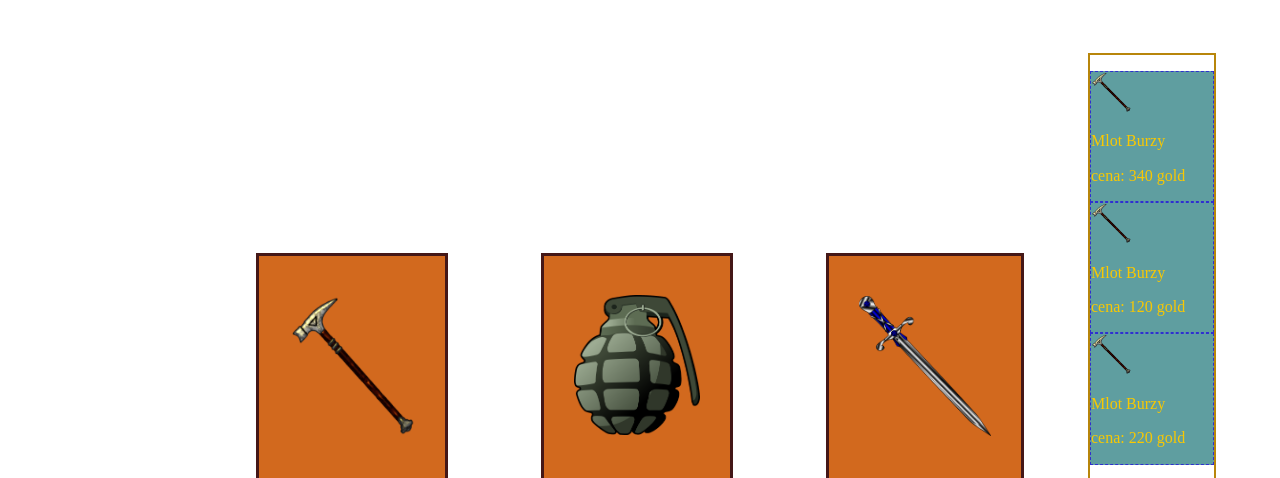
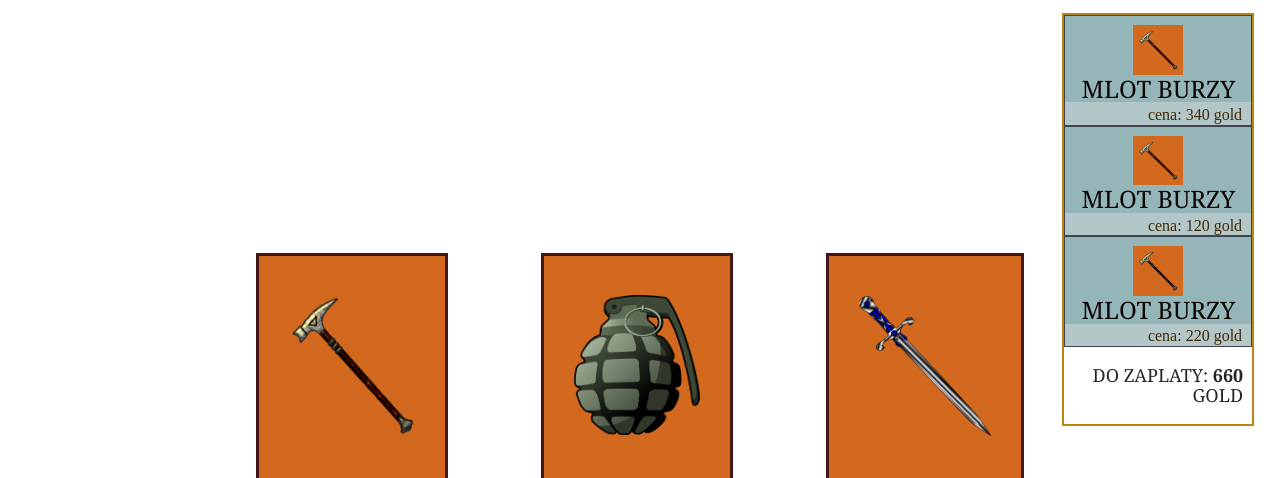
Before and after one commit to WaldekAdams/Shpo-App, a website: page src/content/index.html in a window 1280 px wide. Shown: the part 147-625 px from the top of the page. Drawn offline with nearby package versions, Linux system fonts and the light colour scheme; files that its build step writes are made by us from their sources.

Commit message:
finish basic style

```diff
--- a/src/content/index.html
+++ b/src/content/index.html
@@ -56,27 +56,24 @@
   <aside class="aside">
     <ul class="added">
       <li class="addItem">
-        <img src="../assets/img/great-hammer-1300043_1280.png" alt="" class="addItem__img" srcset="" width="40px"
-          height="40px">
+        <img src="../assets/img/great-hammer-1300043_1280.png" alt="" class="addItem__img" srcset="">
         <p class="addItem__name">Mlot Burzy</p>
         <p class="addItem__price">cena: <span class="addItem__number">340</span> gold</p>
 
       </li>
       <li class="addItem">
-        <img src="../assets/img/great-hammer-1300043_1280.png" alt="" class="addItem__img" srcset="" width="40px"
-          height="40px">
+        <img src="../assets/img/great-hammer-1300043_1280.png" alt="" class="addItem__img" srcset="">
         <p class="addItem__name">Mlot Burzy</p>
         <p class="addItem__price">cena: <span class="addItem__number">120</span> gold</p>
       </li>
       <li class="addItem">
-        <img src="../assets/img/great-hammer-1300043_1280.png" alt="" class="addItem__img" srcset="" width="40px"
-          height="40px">
+        <img src="../assets/img/great-hammer-1300043_1280.png" alt="" class="addItem__img" srcset="">
         <p class="addItem__name">Mlot Burzy</p>
         <p class="addItem__price">cena: <span class="addItem__number">220</span> gold</p>
       </li>
     </ul>
     <div class="addItem__summary">
-      <p class="addItem__total-cost">do zaplaty: <span class="addItem__toPay">660</span>gold</p>
+      <p class="addItem__total-cost">do zaplaty: <span class="addItem__toPay">660</span> gold</p>
     </div>
   </aside>
 
--- a/src/scss/main.scss
+++ b/src/scss/main.scss
@@ -81,21 +81,104 @@ body {
 
 .aside {
   position: absolute;
-  top: 25%;
-  right: 5%;
+  top: 20%;
+  right: 2%;
   border: 2px solid darkgoldenrod;
-  width: 10vw;
+  width: 15vw;
+  min-height: 10vh;
+  padding: 0;
+
 }
 
 .added {
   list-style: none;
+  display: flex;
+  flex-direction: column;
+  justify-content: space-between;
   width: 100%;
+  height: 90%;
   padding: 0;
-  background-color: cadetblue;
+  background-color: rgb(149, 182, 184);
+  margin: 0;
+  padding: 0;
+
+
+
 }
 
 .addItem {
-  border: 1px dashed rgb(47, 47, 209);
+  border: 1px solid rgb(66, 66, 80);
   width: 100%;
+  height: 30%;
+  display: flex;
+  flex-direction: column;
+  justify-content: space-between;
+  margin: 0;
+  padding: 0;
 
+
+
+  &__img {
+    background-color: chocolate;
+    display: block;
+    padding: 5px;
+    width: 50px;
+    height: 50px;
+    margin: 5% auto 0;
+    align-items: center;
+    justify-content: center;
+    flex-basis: 20%;
+    text-align: center;
+
+  }
+
+  &__name {
+    display: block;
+    text-transform: uppercase;
+    font-family: Cambria, Cochin, Georgia, Times, 'Times New Roman', serif;
+    color: rgb(14, 5, 5);
+    font-size: 24px;
+    // background-color: darkgreen;
+    text-align: center;
+    height: 100%;
+    // flex-grow: 1;
+    flex-basis: 20%;
+    margin: 0;
+    padding: 0;
+  }
+
+  &__price {
+    // background-color: darkgoldenrod;
+    // flex-grow: 1;
+    flex-basis: 20%;
+    margin: 0;
+    padding: 0;
+    text-align: right;
+    padding-right: 5%;
+    padding-top: 2%;
+    background-color: rgba(248, 237, 237, 0.3);
+    color: rgb(63, 43, 5);
+
+  }
+
+  &__summary {
+    // background-color: rgb(174, 185, 185);
+    text-align: right;
+    color: black;
+    padding-right: 5%;
+
+
+  }
+
+  &__total-cost {
+    font-size: 18px;
+    color: rgb(41, 37, 37);
+    font-family: Cambria, Cochin, Georgia, Times, 'Times New Roman', serif;
+    text-transform: uppercase;
+
+  }
+
+  &__toPay {
+    font-weight: bold;
+  }
 }
```
Also changed, not shown: 1 other file.
